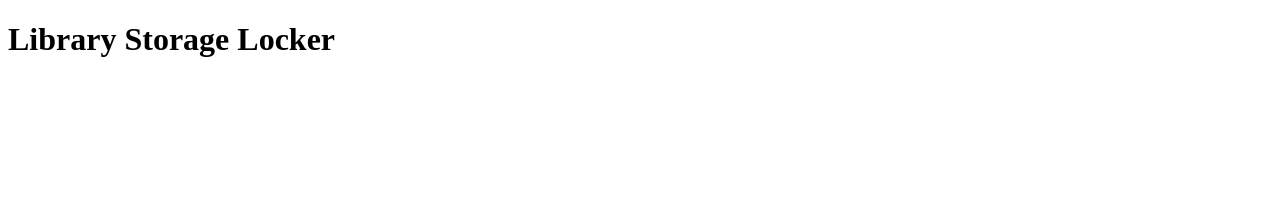
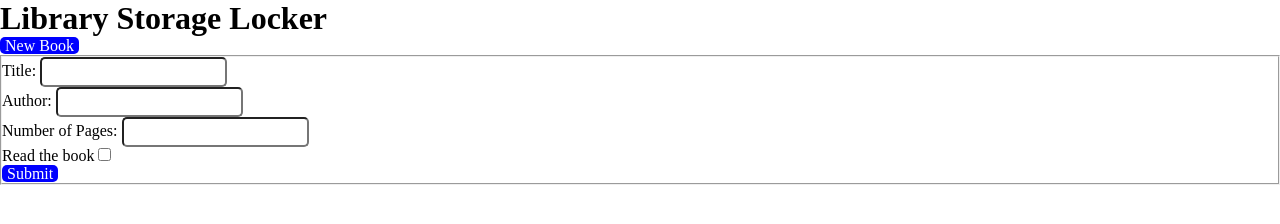
Before and after one commit to samsonite565/the_odin_project, a plain HTML site: page libraryApp_Project/index.html in a window 1280 px wide. Drawn offline with Linux system fonts and the light colour scheme.

Commit message:
Removed the layout file from the CSS folder. Set-up the form part of the website. Working on the card for the books stored by user. Added variables for ease of use.

```diff
--- a/libraryApp_Project/css/base/layouts.css
+++ b/libraryApp_Project/css/base/layouts.css
@@ -0,0 +1,8 @@
+.wrapper {
+  display: flex;
+  justify-content: space-between;
+  align-content: center;
+}
+.flx-chld {
+  flex-wrap: wrap;
+}
--- a/libraryApp_Project/css/base/resets.css
+++ b/libraryApp_Project/css/base/resets.css
@@ -1,22 +1,21 @@
+*,
 ::after,
 ::before {
-  margin: 0;
+  box-sizing: border-box;
 }
 
 * {
-  box-sizing: border-box;
+  margin: 0;
+  padding: 0;
 }
 
 html {
   margin: 0px;
-  padding: 0px;
   width: 100%;
 }
 
 body {
-  box-sizing: border-box;
-  margin: 0;
-  padding: 0;
+  min-height: 100vh;
 }
 
 h1,
@@ -27,6 +26,18 @@ h4 {
   padding: 0;
 }
 
+a {
+  text-decoration: none;
+}
+
 img {
-    width: 100%;
+  display: block;
+  max-width: 100%;
+  height: auto;
 }
+
+input {
+  border-radius: 5px;
+  padding: 3px;
+  line-height: 1.5;
+}
--- /dev/null
+++ b/libraryApp_Project/css/componets/buttons.css
@@ -0,0 +1,10 @@
+.btn {
+  background-color: blue;
+  text-align: center;
+  border-radius: 5px;
+  padding: 0 5px;
+  color: white;
+}
+.btn:hover {
+  background-color: green;
+}
--- a/libraryApp_Project/index.html
+++ b/libraryApp_Project/index.html
@@ -1,13 +1,37 @@
-<!DOCTYPE html>
+<!doctype html>
 <html lang="en">
     <head>
-    <meta charset="UTF-8">
-    <meta name="viewport" content="width=device-width, initial-scale=1.0">
-    <link rel="stylesheet" href="style.css">
+        <meta charset="UTF-8" />
+        <meta name="viewport" content="width=device-width, initial-scale=1.0" />
+        <link rel="stylesheet" href="style.css" />
         <script src="script.js"></script>
         <title>Library App</title>
     </head>
     <body>
+        <header>
             <h1>Library Storage Locker</h1>
+            <a href="#" class="btn">New Book</a>
+        </header>
+        <fieldset>
+            <form action="./submitBooks" method="POST">
+                <div>
+                    <label for="Title">Title: </label>
+                    <input type="text" required />
+                </div>
+                <div>
+                    <label for="Author">Author: </label>
+                    <input type="text" required />
+                </div>
+                <div>
+                    <label for="Pages">Number of Pages: </label>
+                    <input type="text" required />
+                </div>
+                <div>
+                    <label for="bookRead">Read the book</label>
+                    <input type="checkbox" required />
+                </div>
+                <a class="btn">Submit</a>
+            </form>
+        </fieldset>
     </body>
 </html>
--- a/libraryApp_Project/style.css
+++ b/libraryApp_Project/style.css
@@ -1 +1,3 @@
-@import "./css/resets.css";
+@import "./css/base/resets.css";
+@import "./css/base/layouts.css";
+@import "./css/componets/buttons.css";
```
Also changed, not shown: libraryApp_Project/css/util/utils.css (added, +14 -0 lines). Lines whose indentation alone changed are shown as unchanged.
